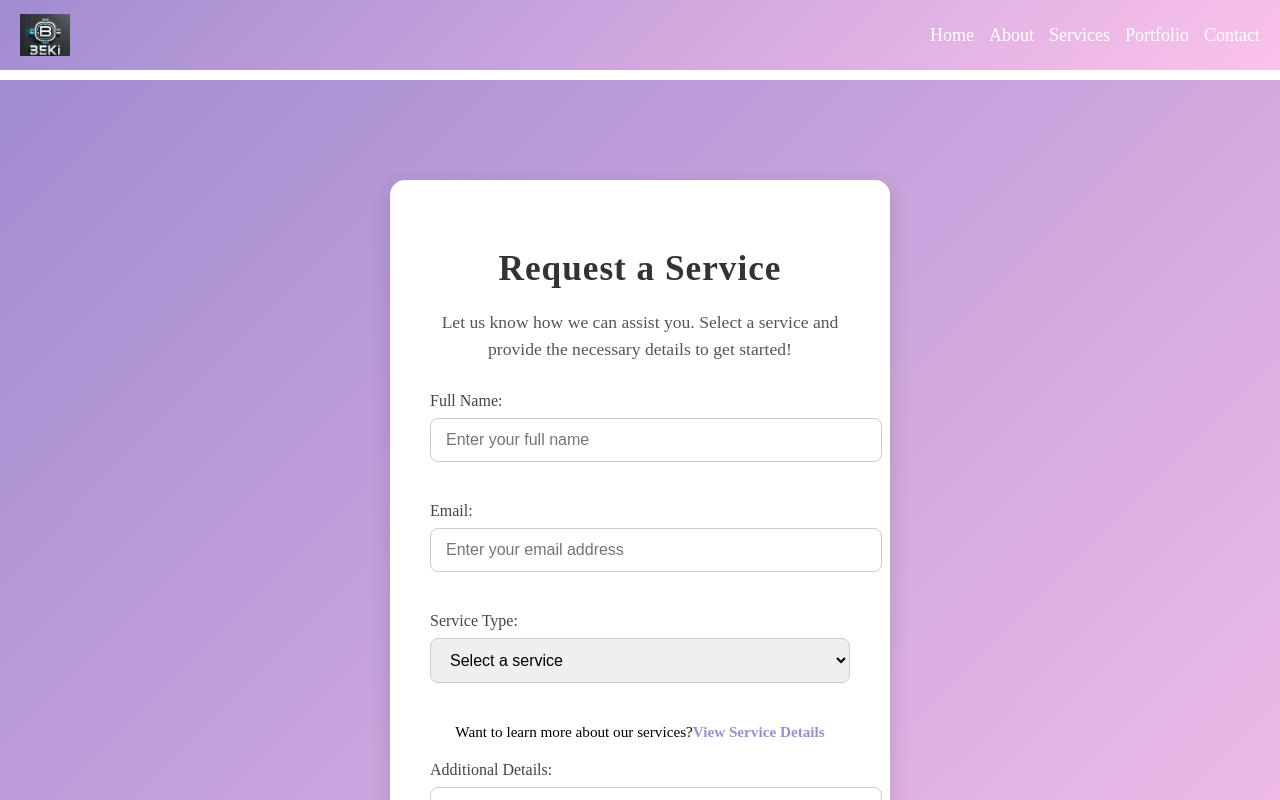
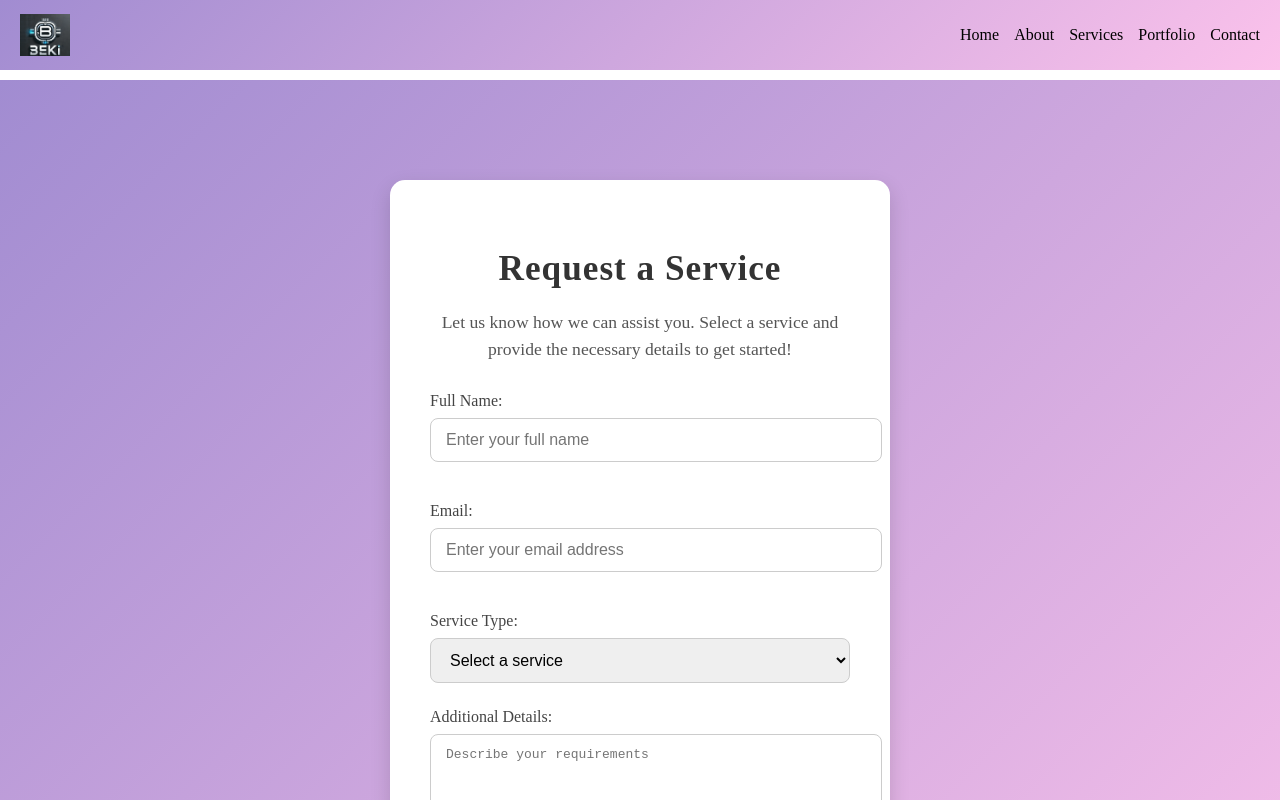
Before and after one commit to Bereketgebeyaw/Bereket-Gebeyaw, a React (Vite) app: page /RequestService in a window 1280 px wide. Shown: the top 800 px of the page. Built offline with nearby package versions, Linux system fonts and the light colour scheme.

Commit message:
now i can recive requests

```diff
--- a/package.json
+++ b/package.json
@@ -8,15 +8,14 @@
     "build": "vite build ",
     "lint": "eslint .",
     "preview": "vite preview"
-
-
   },
   "dependencies": {
     "axios": "^1.7.9",
     "body-parser": "^1.20.3",
     "cors": "^2.8.5",
-    "express": "^4.21.1",
+    "express": "^4.21.2",
     "nodemailer": "^6.9.16",
+    "nodemon": "^3.1.7",
     "react": "^18.3.1",
     "react-dom": "^18.3.1",
     "react-icons": "^5.4.0",
--- a/src/App.jsx
+++ b/src/App.jsx
@@ -9,6 +9,7 @@ import RequestService from "./pages/RequestService";
 import Services from './pages/Services';
 import ServiceDetails from './pages/ServiceDetails';
 import Portfolio from './pages/Portfolio';
+
 
 function App() {
   return (
@@ -24,6 +25,7 @@ function App() {
           <Route path="/service-details/:serviceId" element={<ServiceDetails />} />
           <Route path="/portfolio" element={<Portfolio />} />
 
+
         </Routes>
         <Footer />  {/* Display the Footer */}
       </div>
--- a/src/components/Navbar.jsx
+++ b/src/components/Navbar.jsx
@@ -1,7 +1,7 @@
 import React, { useEffect } from "react";
-import { Link } from "react-router-dom";
+import { NavLink } from "react-router-dom";
 import "../styles/Navbar.css";
-import logopic from"../assets/logo.png"
+import logopic from "../assets/logo.png";
 
 function Navbar() {
   useEffect(() => {
@@ -24,14 +24,44 @@ function Navbar() {
   return (
     <nav>
       <div className="logo">
-    <img src={logopic} alt="BekiTech Logo" className="logo-image" />
-  </div>
+        <img src={logopic} alt="BekiTech Logo" className="logo-image" />
+      </div>
       <ul>
-        <li><Link to="/">Home</Link></li>
-        <li><Link to="/about">About</Link></li>
-        <li><Link to="/services">Services</Link></li>
-        <li><Link to="/portfolio">Portfolio</Link></li>
-        <li><Link to="/contact">Contact</Link></li>
+        <li>
+          <NavLink
+            to="/"
+            className={({ isActive }) => (isActive ? "active-link" : "")}>
+            Home
+          </NavLink>
+        </li>
+        <li>
+          <NavLink
+            to="/about"
+            className={({ isActive }) => (isActive ? "active-link" : "")}>
+            About
+          </NavLink>
+        </li>
+        <li>
+          <NavLink
+            to="/services"
+            className={({ isActive }) => (isActive ? "active-link" : "")}>
+            Services
+          </NavLink>
+        </li>
+        <li>
+          <NavLink
+            to="/portfolio"
+            className={({ isActive }) => (isActive ? "active-link" : "")}>
+            Portfolio
+          </NavLink>
+        </li>
+        <li>
+          <NavLink
+            to="/contact"
+            className={({ isActive }) => (isActive ? "active-link" : "")}>
+            Contact
+          </NavLink>
+        </li>
       </ul>
     </nav>
   );
--- a/src/pages/RequestService.jsx
+++ b/src/pages/RequestService.jsx
@@ -1,5 +1,6 @@
 import React, { useState } from "react";
 import "../styles/RequestService.css";
+import axios from "axios";
 
 function RequestService() {
     const [formData, setFormData] = useState({
@@ -20,24 +21,27 @@ function RequestService() {
     const handleSubmit = async (e) => {
         e.preventDefault();
 
+        const { name, email, serviceType, details } = formData;
+
+        // Validate form fields
+        if (!name || !email || !serviceType || !details) {
+            alert("Please fill in all fields to continue.");
+            return;
+        }
+
         try {
-            const response = await fetch('RequestService', {
-                method: 'POST',
-                headers: {
-                    'Content-Type': 'application/json',
-                },
-                body: JSON.stringify(formData),
-            });
+            // Make the POST request to the backend
+            const response = await axios.post("http://localhost:2000/send_email", formData);
 
-            const result = await response.json();
-            if (response.ok) {
-                alert("Your request has been submitted!");
+            if (response.status === 200) {
+                alert("Your request has been submitted successfully!");
                 setFormData({ name: "", email: "", serviceType: "", details: "" });
             } else {
-                alert("Error submitting request: " + result.message);
+                alert("An error occurred while submitting your request.");
             }
         } catch (error) {
-            alert("Error submitting request: " + error.message);
+            console.error("Error submitting request:", error);
+            alert("An error occurred. Please try again.");
         }
     };
 
@@ -56,7 +60,6 @@ function RequestService() {
                             id="name"
                             name="name"
                             placeholder="Enter your full name"
-                            required
                             value={formData.name}
                             onChange={handleChange}
                         />
@@ -69,32 +72,26 @@ function RequestService() {
                             id="email"
                             name="email"
                             placeholder="Enter your email address"
-                            required
                             value={formData.email}
                             onChange={handleChange}
                         />
                     </div>
+
                     <div className="form-group">
                         <label htmlFor="service-type">Service Type:</label>
                         <select
                             id="service-type"
                             name="serviceType"
-                            required
                             value={formData.serviceType}
                             onChange={handleChange}
                         >
                             <option value="" disabled>Select a service</option>
                             <option value="management-consultancy">Management Consultancy</option>
-                            <option value="social media managment">Social Media Management</option>
+                            <option value="social-media-management">Social Media Management</option>
                             <option value="automation-services">Automation Services</option>
                             <option value="training">Training</option>
                         </select>
                     </div>
-
-                    <p className="about-function">
-                        Want to learn more about our services?
-                        <a href="/services" className="view-details">View Service Details</a>
-                    </p>
 
                     <div className="form-group">
                         <label htmlFor="details">Additional Details:</label>
--- a/src/styles/Navbar.css
+++ b/src/styles/Navbar.css
@@ -52,12 +52,15 @@ nav ul {
 
 nav ul li a {
     text-decoration: none;
-    color: white;
-    font-size: 18px;
-    font-weight: normal;
+    color: black; /* Default link color */
     transition: color 0.3s ease;
-    line-height: 70px; /* Vertically align the text */
-}
+  }
+
+  .active-link {
+    color: blue; /* Change this to your desired active color */
+    font-weight: bold;
+    border-bottom: 2px solid blue; /* Optional underline effect */
+  }
 
 nav ul li a:hover {
     color: #00aced;
```
Also changed, not shown: 2 other files (tests, documents, lock files or other folders).
